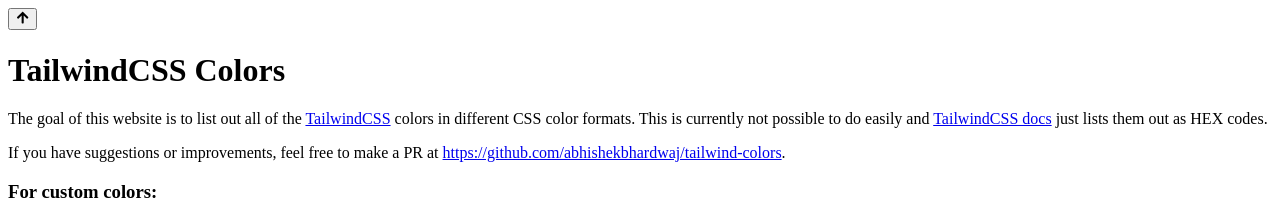
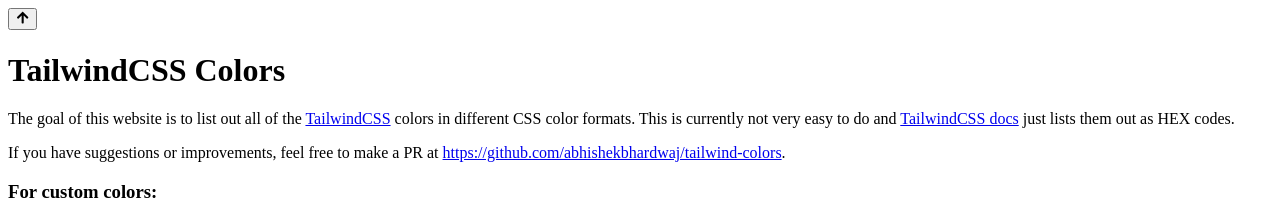
Before and after one commit to abhishekbhardwaj/translate-tailwind-colors, a Next.js app: page / in a window 1280 px wide. Shown: the top 200 px of the page. Built offline with nearby package versions, Linux system fonts and the light colour scheme.

Commit message:
feat: ✨ readme

```diff
--- a/src/pages/index.tsx
+++ b/src/pages/index.tsx
@@ -27,7 +27,7 @@
         <h1>TailwindCSS Colors</h1>
         <p>
           The goal of this website is to list out all of the <a href='https://tailwindcss.com/'>TailwindCSS</a> colors
-          in different CSS color formats. This is currently not possible to do easily and{' '}
+          in different CSS color formats. This is currently not very easy to do and{' '}
           <a href='https://tailwindcss.com/docs/customizing-colors'>TailwindCSS docs</a> just lists them out as HEX
           codes.
         </p>
```
Also changed, not shown: 1 other file (tests, documents, lock files or other folders).
